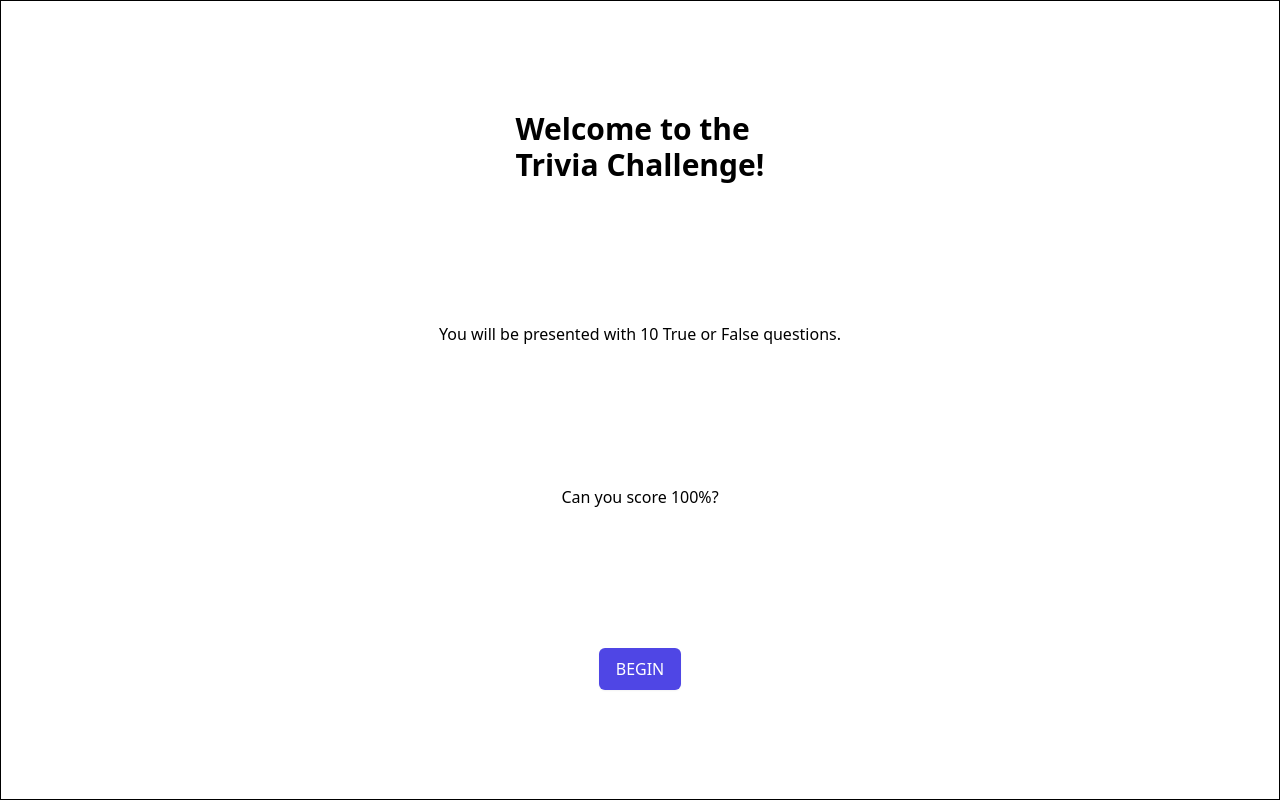
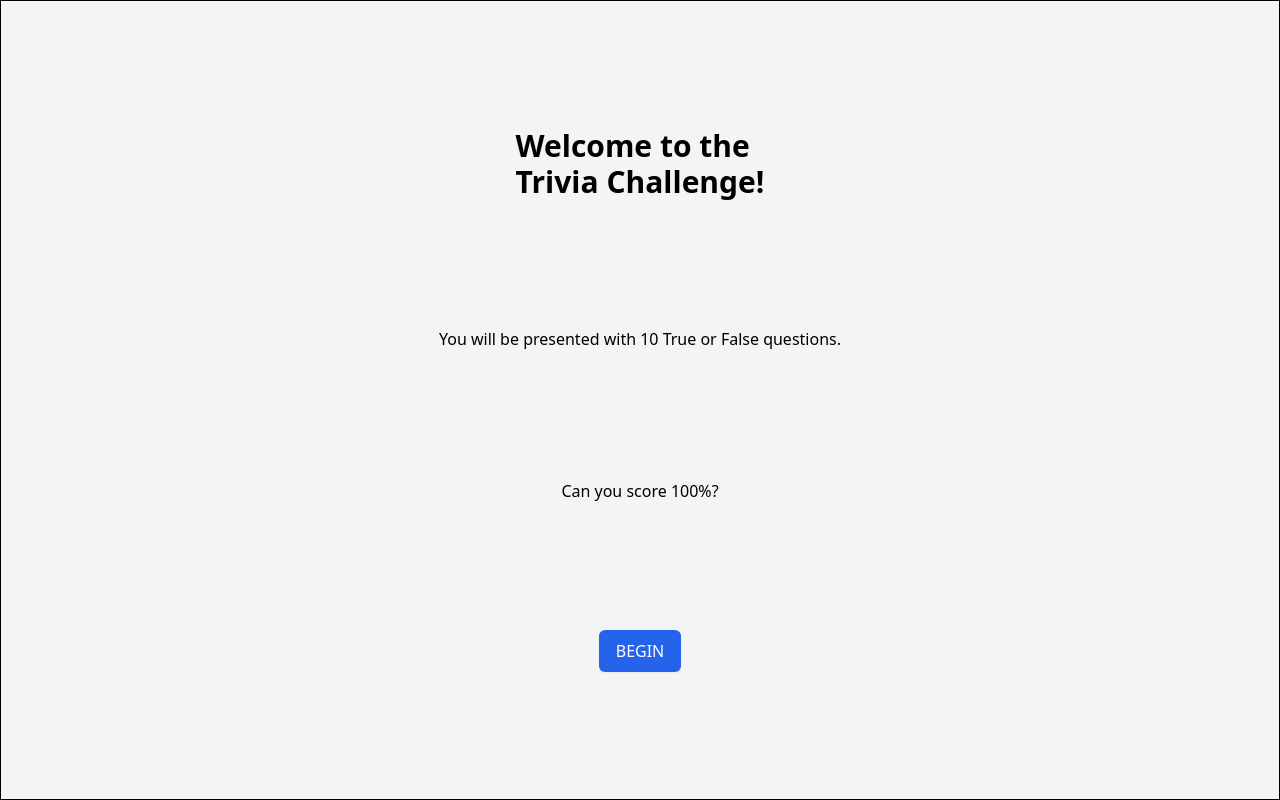
Before and after one commit to andrewkess/ligonier-trivia-game, a Next.js app: page / in a window 1280 px wide. Built offline with nearby package versions, Linux system fonts and the light colour scheme.

Commit message:
Updated CSS styling

```diff
--- a/components/Quiz.js
+++ b/components/Quiz.js
@@ -15,26 +15,27 @@ const Quiz = () => {
 
 
     return (
-        <div className="flex flex-col items-center border border-black min-h-screen min-w-screen justify-around p-16 bg-gray-200">
+        <div className="flex flex-col items-center border border-black min-h-screen min-w-screen justify-evenly px-16 bg-gray-100">
 
-            <div>
-                <p className="font-bold">{questions[curQuestion].category}</p>
-                <br />
-                <div className=" border border-black p-16 bg-white">
-             <div className="min-h-[30vh] w-full">   {cleanQuestion(questions[curQuestion].question)}</div>
-             <br />
+            <p className="font-bold text-lg">{questions[curQuestion].category}</p>
 
-                <div className="flex">
+            <div className=" border rounded-lg border-gray-400 p-16 bg-white h-[50vh] sm:w-[70vw] flex flex-col items-stretch">
+                <div className="grow text-xl flex flex-col justify-center">
+   {cleanQuestion(questions[curQuestion].question)}
+   </div>
+
+                <div className="flex justify-between">
                     <button
                         type="button"
-                        className=" grow inline-flex items-center px-4 py-2 mx-4 border border-transparent text-base font-medium rounded-md shadow-sm text-white bg-indigo-600 hover:bg-indigo-700 focus:outline-none"
+                        className=" grow px-4 py-2 border border-transparent text-base font-medium rounded-md shadow-sm text-white bg-blue-600 hover:bg-blue-700 focus:outline-none text-center"
                         onClick={answerTrue}
                     >
                         True
                     </button>
+                    <div className="flex-none w-14"></div>
                     <button
                         type="button"
-                        className="grow inline-flex items-center px-4 py-2 mx-4 border border-transparent text-base font-medium rounded-md shadow-sm text-white bg-indigo-600 hover:bg-indigo-700 focus:outline-none"
+                        className="grow text-center items-center px-4 py-2 border border-transparent text-base font-medium rounded-md shadow-sm text-white bg-blue-600 hover:bg-blue-700 focus:outline-none"
                         onClick={answerFalse}
                     >
                         False
@@ -42,19 +43,17 @@ const Quiz = () => {
 
                 </div>
 
-                </div>
-
-                <br />
+            </div>
 
 
 
-                <p className="text-center mx-4">{curQuestion + 1} of {questions.length}</p>
+
+            <p className="text-center mx-4">{curQuestion + 1} of {questions.length}</p>
 
 
 
 
 
-            </div>
         </div>
     );
 };
--- a/pages/index.js
+++ b/pages/index.js
@@ -10,13 +10,13 @@ export default function Home() {
         <link rel="icon" href="/favicon.ico" />
       </Head>
 
-      <div className="flex flex-col items-center border border-black min-h-screen min-w-screen justify-around p-10">
+      <div className="flex flex-col items-center border border-black min-h-screen min-w-screen justify-evenly bg-gray-100">
 
 
         <h1 className="text-3xl font-bold">
           Welcome to the <br />Trivia Challenge!
         </h1>
-        <p className="text-center mx-4 py">
+        <p className="text-center max-w-[50vw]">
           You will be presented with 10 True or False questions.
         </p>
         <p>
@@ -25,7 +25,7 @@ export default function Home() {
         <Link href="/quiz" passHref>
           <button
             type="button"
-            className="inline-flex items-center px-4 py-2 border border-transparent text-base font-medium rounded-md shadow-sm text-white bg-indigo-600 hover:bg-indigo-700 focus:outline-none"
+            className="inline-flex items-center px-4 py-2 border border-transparent text-base font-medium rounded-md shadow-sm text-white bg-blue-600 hover:bg-blue-700 focus:outline-none"
           >
             BEGIN
           </button>
```
